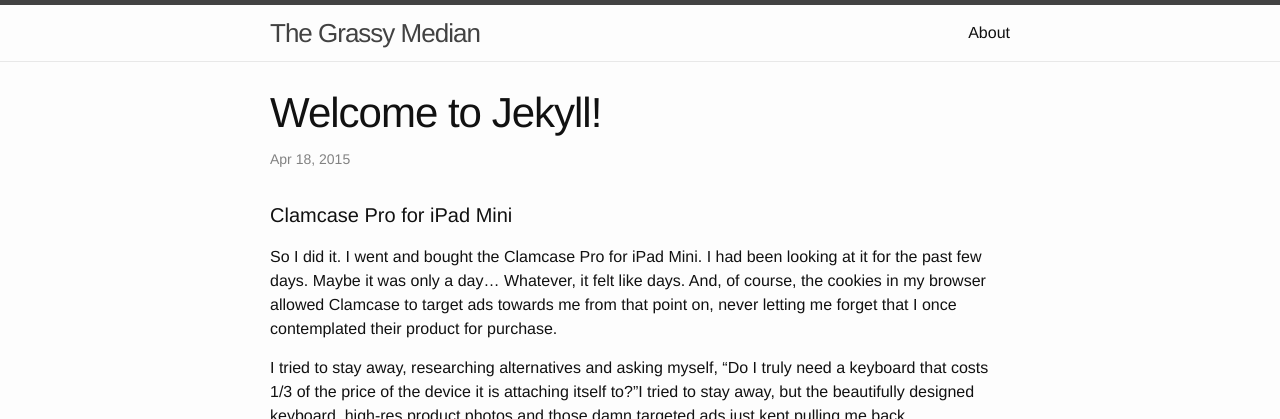
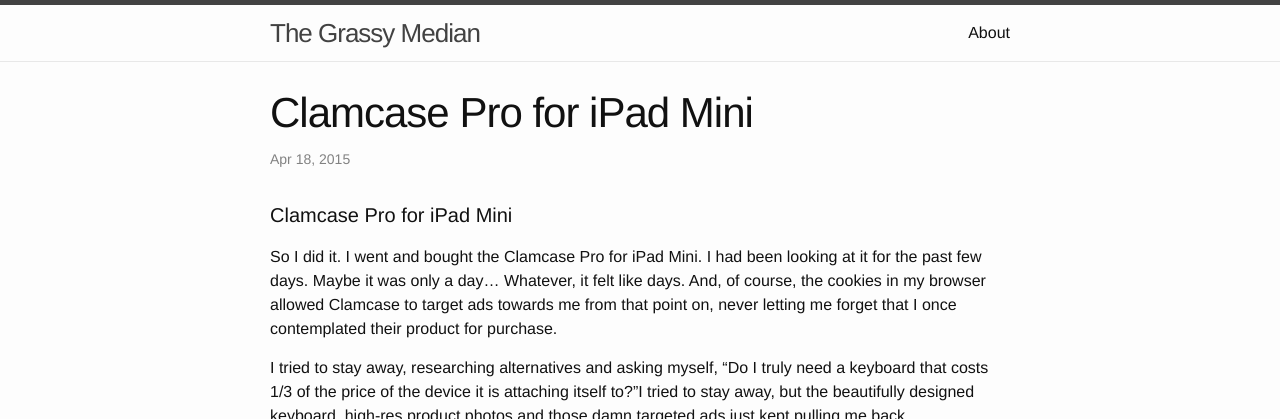
Before and after one commit to uxjulia/jekyll-blog, a Jekyll site: the page built from _posts/2015-04-18-Clamcase-pro-for-iPad-Mini.markdown, in a window 1280 px wide, cut to the strip 0-419 px from the top of the page. Built offline with Jekyll 4.4.1, drawn with Linux system fonts in a browser that asks for light colours.

Commit message:
blog update

```diff
--- a/_posts/2015-04-18-welcome-to-jekyll.markdown
+++ b/_posts/2015-04-18-Clamcase-pro-for-iPad-Mini.markdown
@@ -1,8 +1,8 @@
 ---
 layout: post
-title:  "Welcome to Jekyll!"
+title:  "Clamcase Pro for iPad Mini"
 date:   2015-04-18 15:00:45
-categories: jekyll update
+categories: Gadgets
 ---
 
 #### Clamcase Pro for iPad Mini
```
Also changed, not shown: 4 other files.
